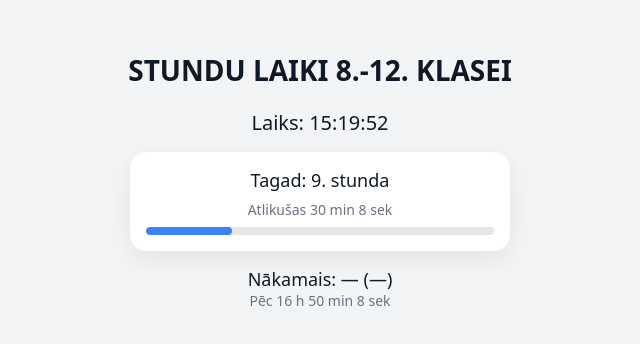
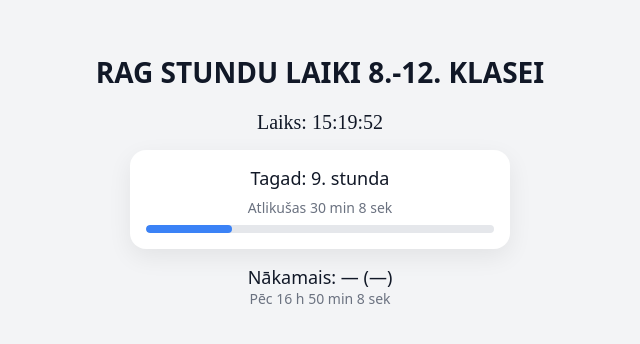
Before and after one commit to Edzass/RAG-ekrani, a plain HTML site: page index.html in a window 1280 px wide. Shown: the part 220-564 px from the top of the page, without its empty margins (320-960 px from the left). Drawn offline with Linux system fonts and the light colour scheme.

Commit message:
Update index.html

```diff
--- a/index.html
+++ b/index.html
@@ -3,7 +3,7 @@
 <head>
   <meta charset="utf-8" />
   <meta name="viewport" content="width=device-width, initial-scale=1" />
-  <title>STUNDU LAIKI 8.-12. KLASEI</title>
+  <title>RAG STUNDU LAIKI 8.-12. KLASEI</title>
   <style>
     :root { --bg:#f3f4f6; --fg:#111827; --card:#ffffff; --muted:#6b7280; --accent:#3b82f6; --barbg:#e5e7eb; }
     * { box-sizing: border-box; }
@@ -25,8 +25,8 @@
 <body>
   <div class="wrap">
     <div class="container">
-      <h1>STUNDU LAIKI 8.-12. KLASEI</h1>
-      <div id="time" class="clock">Laiks: —</div>
+      <h1>RAG STUNDU LAIKI 8.-12. KLASEI</h1>
+      <div id="time" class="clock" style="font-family: italic;">Pareizs laiks: —</div>
 
       <div id="current" class="card" hidden>
         <div class="title">Tagad: <span id="currentLabel">—</span></div>
```
